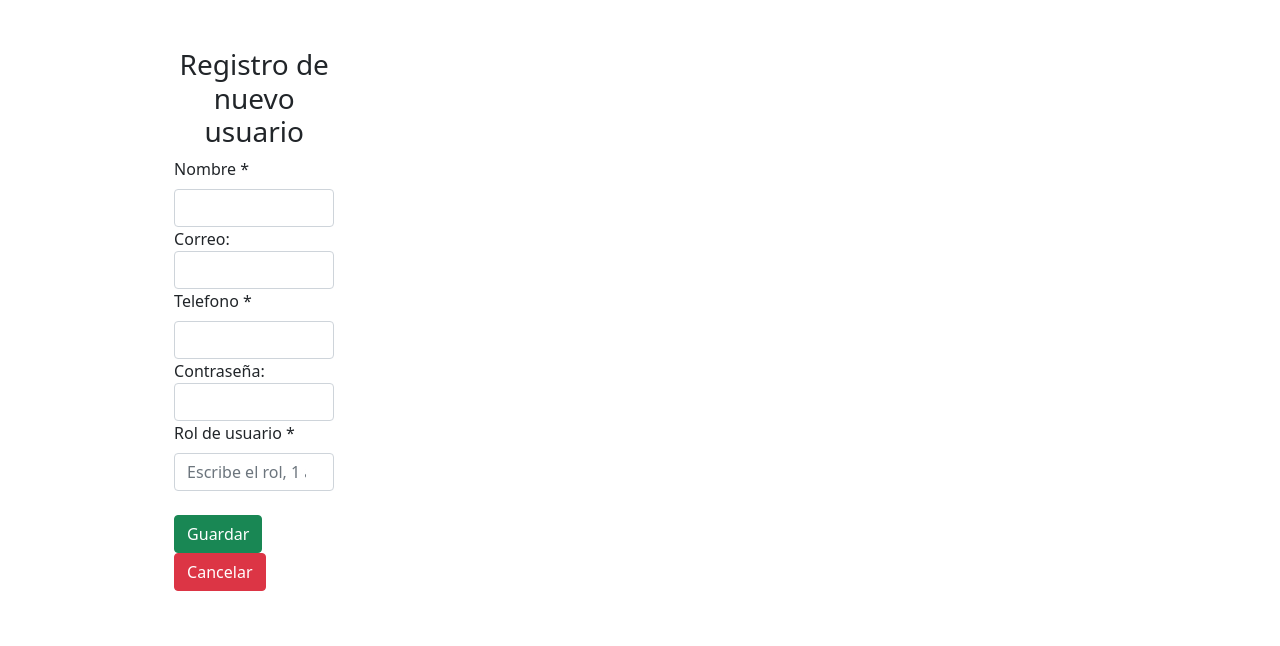
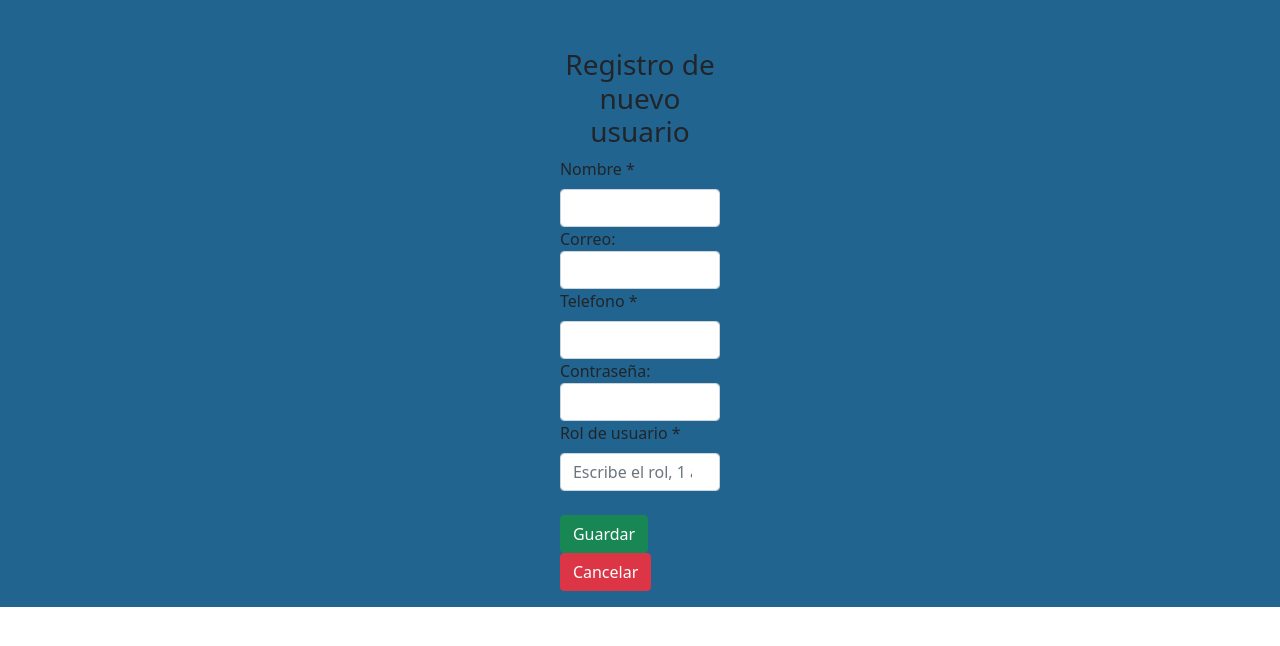
Before and after one commit to JhosepFranzQuintana/HOTEL-CRUD, a PHP site: page / in a window 1280 px wide. Shown: the top 646 px of the page. Run offline with PHP 8.4, Linux system fonts and the light colour scheme; a user stored in the database is signed in.

Commit message:
avance de registro de usuario

```diff
--- /dev/null
+++ b/hoteles/css/styleRegistro.css
@@ -0,0 +1,6 @@
+.card-registro {
+    display: flex;
+    width: auto;
+    background-color: rgb(34, 100, 144);
+    justify-content: center;
+}
--- a/hoteles/index.php
+++ b/hoteles/index.php
@@ -24,15 +24,16 @@ if( $validar == null || $validar = ''){
 
 	<link rel="stylesheet" href="./css/es.css">
     <link rel="stylesheet" href="./css/styles.css">
+    <link rel="stylesheet" href="./css/styleRegistro.css">
 </head>
 
 <body id="page-top">
 
 
+
 <form  action="./includes/validar.php" method="POST">
-
-<div id="login" >
-        <div class="container">
+    <div id="login" >
+        <div class="card-registro">
             <div id="login-row" class="row justify-content-center align-items-center">
                 <div id="login-column" class="col-md-6">
                     <div id="login-box" class="col-md-12">
```
